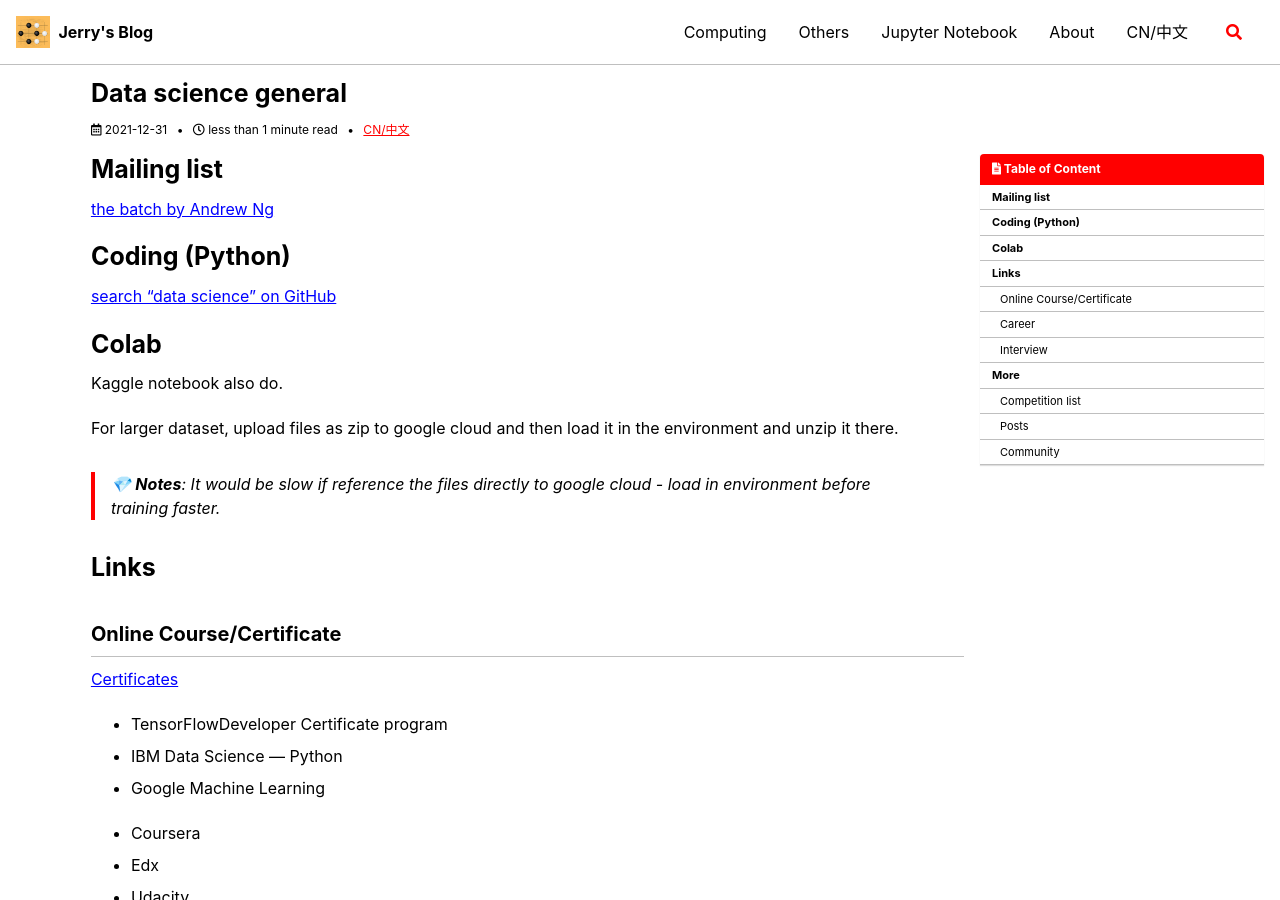
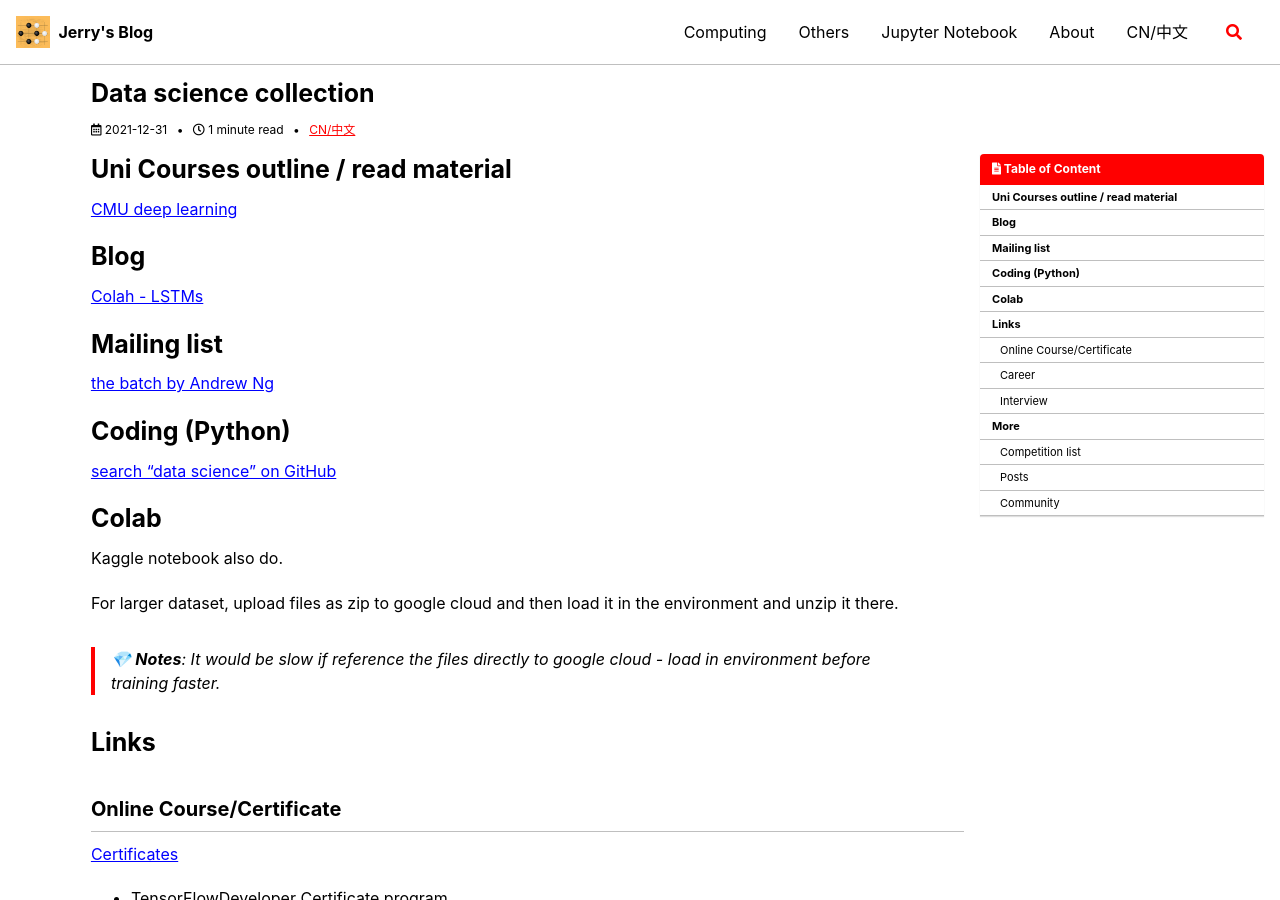
Before and after one commit to postsent/postsent.github.io, a Jekyll site: the page built from _posts/computing/data_science/2021-12-24-data-science.md, in a window 1280 px wide and 900 px high. Built offline with Jekyll 4.4.1, drawn with Linux system fonts in a browser that asks for light colours; cached includes are drawn as plain includes; emoji names are drawn with the system emoji font; comment, search, counter and statistics services are not loaded.

Commit message:
updates:blog, uni coures

```diff
--- a/_posts/computing/data_science/2021-12-24-data-science.md
+++ b/_posts/computing/data_science/2021-12-24-data-science.md
@@ -1,11 +1,19 @@
 ---
-title: Data science general
+title: Data science collection
 date: 2021-12-31
 categories:
   - Data Science
 last_modified_at: 2021-12-31
 excerpt: My google search on data science
 ---
+
+# Uni Courses outline / read material
+
+[CMU deep learning](https://deeplearning.cs.cmu.edu/S22/index.html#)
+
+# Blog
+
+[Colah - LSTMs](http://colah.github.io/posts/2015-08-Understanding-LSTMs/)
 
 # Mailing list
 
```
Also changed, not shown: _posts/computing/jeykll/2021-12-29-logs.md (+2 -0 lines), _posts/computing/data_science/2021-12-31-kaggle-collections.md (renamed from _posts/computing/data_science/2021-12-31-ml-collections.md).
